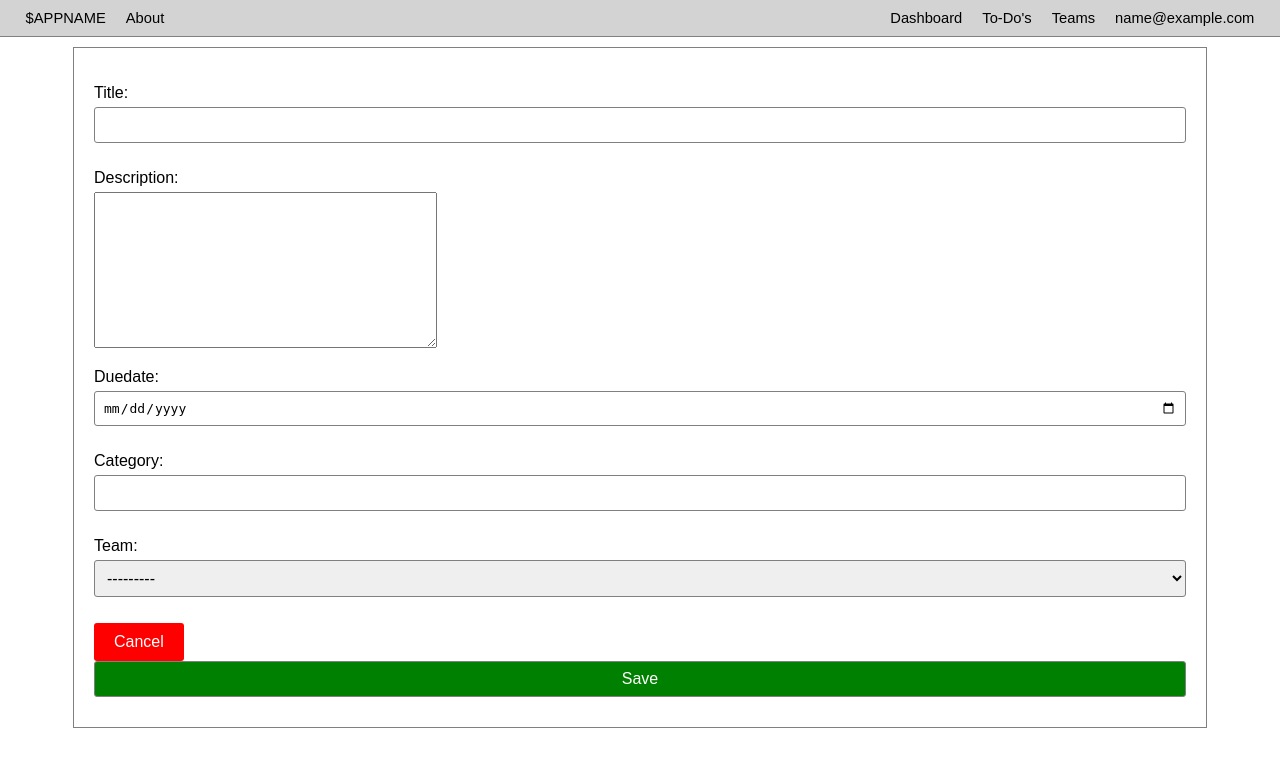
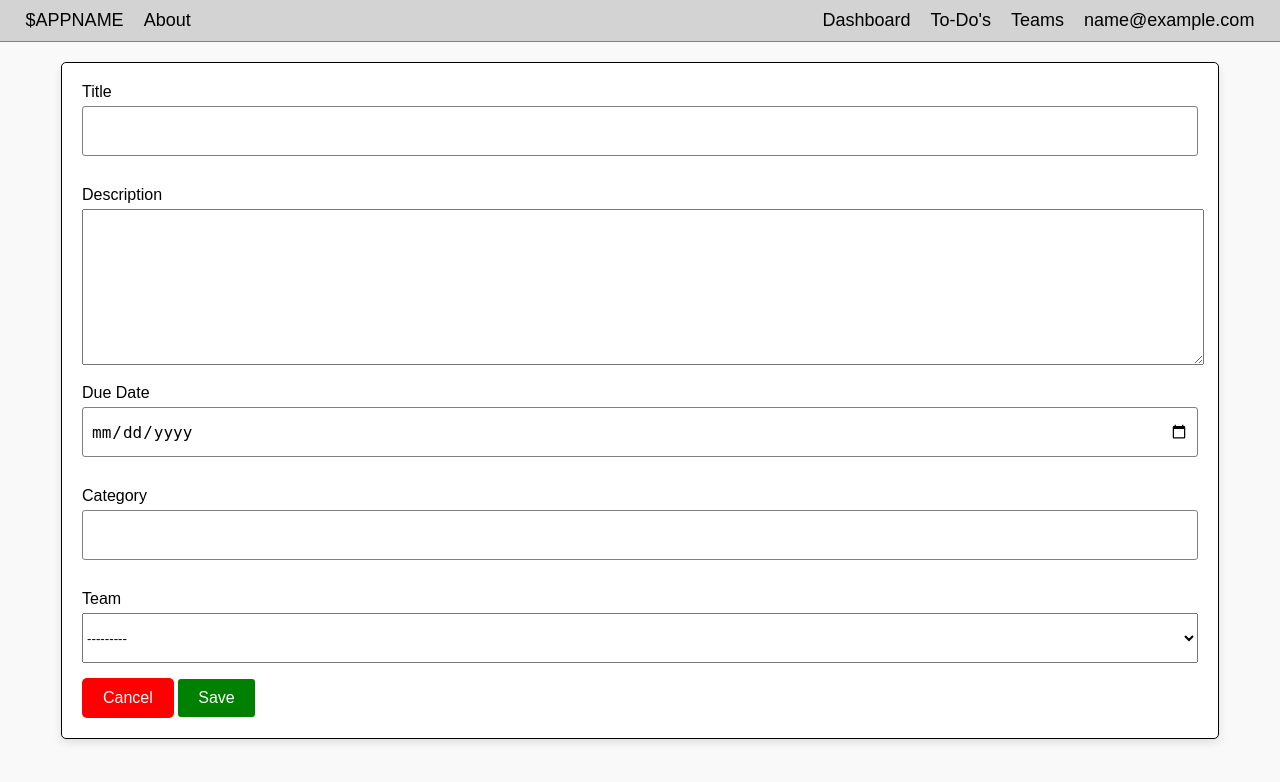
Before and after one commit to DePaul-CSC-394/mini-project-team-five, a Django app: page /todos/new in a window 1280 px wide. Shown: the top 782 px of the page. Run offline with Django 5.2, Linux system fonts and the light colour scheme; a user stored in the database is signed in; tables that the repository leaves empty hold one stand-in row (values such as "Sample post").

Commit message:
whole lotta style fixes

```diff
--- a/toDo/static/main.css
+++ b/toDo/static/main.css
@@ -1,3 +1,6 @@
+body{
+    background-color: #f9f9f9;
+}
 .navbar {
     width: 100%;
     font-size: 1.25em;
@@ -29,5 +32,106 @@
     color: black;
 /*             font-weight: bold; */
     margin: 0;
-    font-size: clamp(0.7em, 1.15vw, 1.2em);
+    font-size: clamp(0.9em, 1.2vw, 1.2em);
 }
+.form-container {
+    display: flex;
+    justify-content: center;
+    align-items: center;
+    min-height: 80vh;
+    padding: 20px;
+}
+.form-group {
+    margin-bottom: 15px;
+    width: 100%;
+}
+.form-group textarea, .form-group select, .form-group input {
+    width: 100%;
+    min-height: 50px;
+    height: fit-content;
+}
+.form-box {
+    padding: clamp(5px, 2vw, 10px) clamp(10px, 5vw, 20px);
+    font-size: clamp(1em, 1.2vw, 1.35em);
+    width: clamp(300px, 90%, 1200px);
+    border: 1px solid black;
+    padding: 20px;
+    border-radius: 5px;
+    background-color: white;
+    box-shadow: 0 4px 8px rgba(0, 0, 0, 0.1);
+}
+.form-box label, input, button {
+    font-size: 1em;
+}
+.form-box label {
+    display: block;
+    margin-bottom: 5px;
+}
+.form-box input {
+    width: 100%;
+    padding: 8px;
+    margin-bottom: 15px;
+    border: 1px solid gray;
+    border-radius: 3px;
+    box-sizing: border-box;
+}
+.form-box button {
+    padding: 10px 20px;
+    background-color: blue;
+    color: white;
+    border: 1px solid transparent;
+    border-radius: 5px;
+    cursor: pointer;
+}
+.form-box button:hover {
+    background-color: transparent;
+    color: black;
+    border: 1px solid blue;
+    transition: all 0.2s ease-in-out;
+}
+form > .cancel-button {
+    background-color: red;
+    color: white;
+}
+form > .cancel-button:hover {
+    background-color: transparent;
+    color: red;
+    border: 1px solid red;
+}
+form > .save-button {
+    background-color: green;
+    color: white;
+    border: none;
+    padding: 10px 20px;
+    cursor: pointer;
+    border-radius: 3px;
+    font-size: 1em;
+}
+form > .save-button:hover {
+    background-color: transparent;
+    color: green;
+    border: 1px solid green;
+}
+.form-box input.error {
+    background-color: lightcoral;
+    border-color: red;
+}
+.error-message {
+    color: red;
+    margin-bottom: 10px;
+    display: block;
+}
+.messages {
+    margin: 15px 0;
+}
+@media screen and (max-width: 500px) {
+    .navbar {
+        flex-direction: column;
+        align-items: center;
+    }
+    .navbar-left, .navbar-right {
+        width: 100%;
+        justify-content: center;
+        margin: 5px 0;
+    }
+}
--- a/toDo/templates/toDo/createToDo.html
+++ b/toDo/templates/toDo/createToDo.html
@@ -9,7 +9,7 @@
             margin: 0;
             padding: 0;
         }
-        .form-container {
+        /* .form-container {
             display: flex;
             justify-content: center;
             align-items: center;
@@ -44,31 +44,8 @@
             color: red;
             font-size: 0.9em;
             margin-bottom: 10px;
-            display: none; /* Initially hidden */
-        }
-        .button-container {
-            display: flex;
-            justify-content: space-between;
-            margin-top: 15px;
-        }
-        .cancel-button {
-            background-color: red;
-            color: white;
-            border: none;
-            padding: 10px 20px;
-            cursor: pointer;
-            border-radius: 3px;
-            font-size: 1em;
-        }
-        .save-button {
-            background-color: green;
-            color: white;
-            border: none;
-            padding: 10px 20px;
-            cursor: pointer;
-            border-radius: 3px;
-            font-size: 1em;
-        }
+            display: none;
+        } */
     </style>
 </head>
 <body>
@@ -87,38 +64,49 @@
     <div class="form-container">
         <div class="form-box">
             <form method = "post" id="taskForm">
-<!--                 <label for="task-title">Task Title</label>
-                <input type="text" id="task-title" placeholder="Ex: Take out the trash">
-                <div class="error-message" id="task-title-error">Task Title is required</div>
+                {% csrf_token %}
+                <div class="form-group">
+                    <label for="{{ form.title.id_for_label }}">Title</label>
+                    {{ form.title }}
+                    {% if form.title.errors %}
+                        <div class="error-message">{{ form.title.errors }}</div>
+                    {% endif %}
+                </div>
 
-                <label for="description">Description</label>
-                <input type="text" id="description" placeholder="Add description">
-                <div class="error-message" id="description-error">Description is required</div>
+                <div class="form-group">
+                    <label for="{{ form.description.id_for_label }}">Description</label>
+                    {{ form.description }}
+                    {% if form.description.errors %}
+                        <div class="error-message">{{ form.description.errors }}</div>
+                    {% endif %}
+                </div>
 
-                <label for="due-date">Due Date</label>
-                <input type="text" id="due-date" placeholder="Ex: 02/01/2025">
+                <div class="form-group">
+                    <label for="{{ form.dueDate.id_for_label }}">Due Date</label>
+                    {{ form.dueDate }}
+                    {% if form.dueDate.errors %}
+                        <div class="error-message">{{ form.dueDate.errors }}</div>
+                    {% endif %}
+                </div>
 
-                <label for="category">Category</label>
-                <input type="text" id="category" placeholder="Add category">
+                <div class="form-group">
+                    <label for="{{ form.category.id_for_label }}">Category</label>
+                    {{ form.category }}
+                    {% if form.category.errors %}
+                        <div class="error-message">{{ form.category.errors }}</div>
+                    {% endif %}
+                </div>
 
-                <label for="team">Team</label>
-                <select id="team">
-                    <option value="" disabled selected>Team</option>
-                    <option>Team A</option>
-                    <option>Team B</option>
-                    <option>Team C</option>
-                </select>
-
-                <div class="button-container">
-                    <button type="button" class="cancel-button" onclick="window.location.href='dashboard.html'">Cancel</button>
-                    <button type="submit" class="save-button">Save</button>
-                </div>  -->
-
-                {% csrf_token %}
-                {{form.as_p}}
+                <div class="form-group">
+                    <label for="{{ form.team.id_for_label }}">Team</label>
+                    {{ form.team }}
+                    {% if form.team.errors %}
+                        <div class="error-message">{{ form.team.errors }}</div>
+                    {% endif %}
+                </div>
 
                 <button type="button" class="cancel-button" onclick="window.location.href='{% url 'dashboard' %}'">Cancel</button>
-                <input type="submit" value="Save" class="save-button">
+                <button type="submit" class="save-button">Save</button>
             </form>
         </div>
     </div>
--- a/toDo/templates/toDo/teamdetails.html
+++ b/toDo/templates/toDo/teamdetails.html
@@ -124,7 +124,7 @@
     <div class="content">
         <h1>{{team_name}}</h1>
         <p>{{team_description}}</p>
-        <p>Team_Owner: {{ team_owner.email }}</p>
+        <p>Team Owner: {{ team_owner.email }}</p>
 
         <div class="team-members">
                 <input type="text" id="add-member" placeholder="Enter member email: ">
@@ -136,7 +136,7 @@
                 {% endfor %}
             </select> -->
             <!-- <input type="hidden" name="user_id" id="user_id"> -->
-              <button type="button" onclick="addMember()">Add</button>
+            <button type="button" onclick="addMember()">Add</button>
         </div>
         <div class="team-list" id="team-list">
             {% for member in team_members %}
```
Also changed, not shown: toDo/templates/toDo/createTeam.html (+27 -56 lines), toDo/templates/toDo/dashboard.html (+16 -10 lines), toDo/templates/toDo/login.html (+15 -69 lines), toDo/templates/toDo/register.html (+6 -22 lines).
